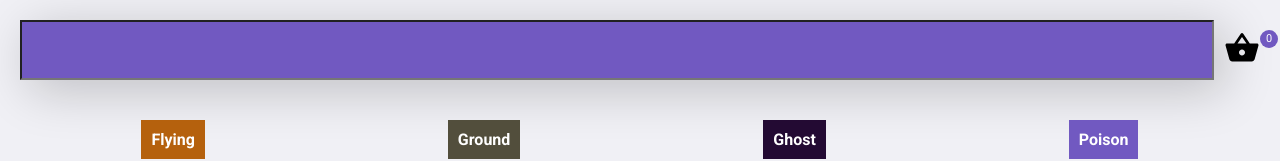
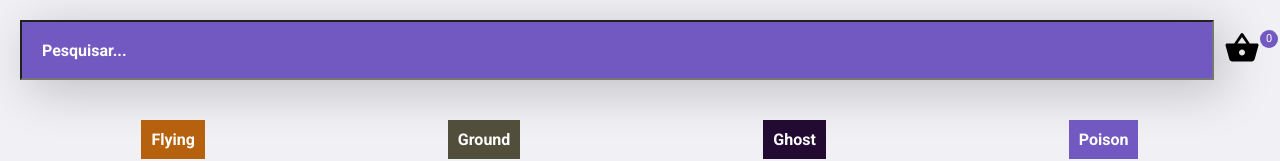
Before and after one commit to keepact/ecommerce-challenge, a React (Create React App) app: page / in a window 1280 px wide. Shown: the top 161 px of the page. Built offline with nearby package versions, Linux system fonts and the light colour scheme; no server answers.

Commit message:
Fixing input placeholder color

```diff
--- a/src/components/Header/index.tsx
+++ b/src/components/Header/index.tsx
@@ -72,7 +72,11 @@ const Header: React.FC = () => {
       {location.pathname !== '/cart' ? (
         <>
           <Container>
-            <TextInput type="text" onChange={handleSearch} />
+            <TextInput
+              type="text"
+              placeholder="Pesquisar..."
+              onChange={handleSearch}
+            />
             <Cart>
               <button type="button" onClick={handleToggleVisible}>
                 <MdShoppingBasket size={36} color="#000" />
--- a/src/components/Header/styles.ts
+++ b/src/components/Header/styles.ts
@@ -18,6 +18,10 @@ export const TextInput = styled.input`
   flex: 1;
   margin-right: 10px;
   padding-left: 20px;
+  ::placeholder {
+    color: ${props => props.theme.colors.text};
+    opacity: 1;
+  }
 `;
 
 export const Cart = styled.div`
```
